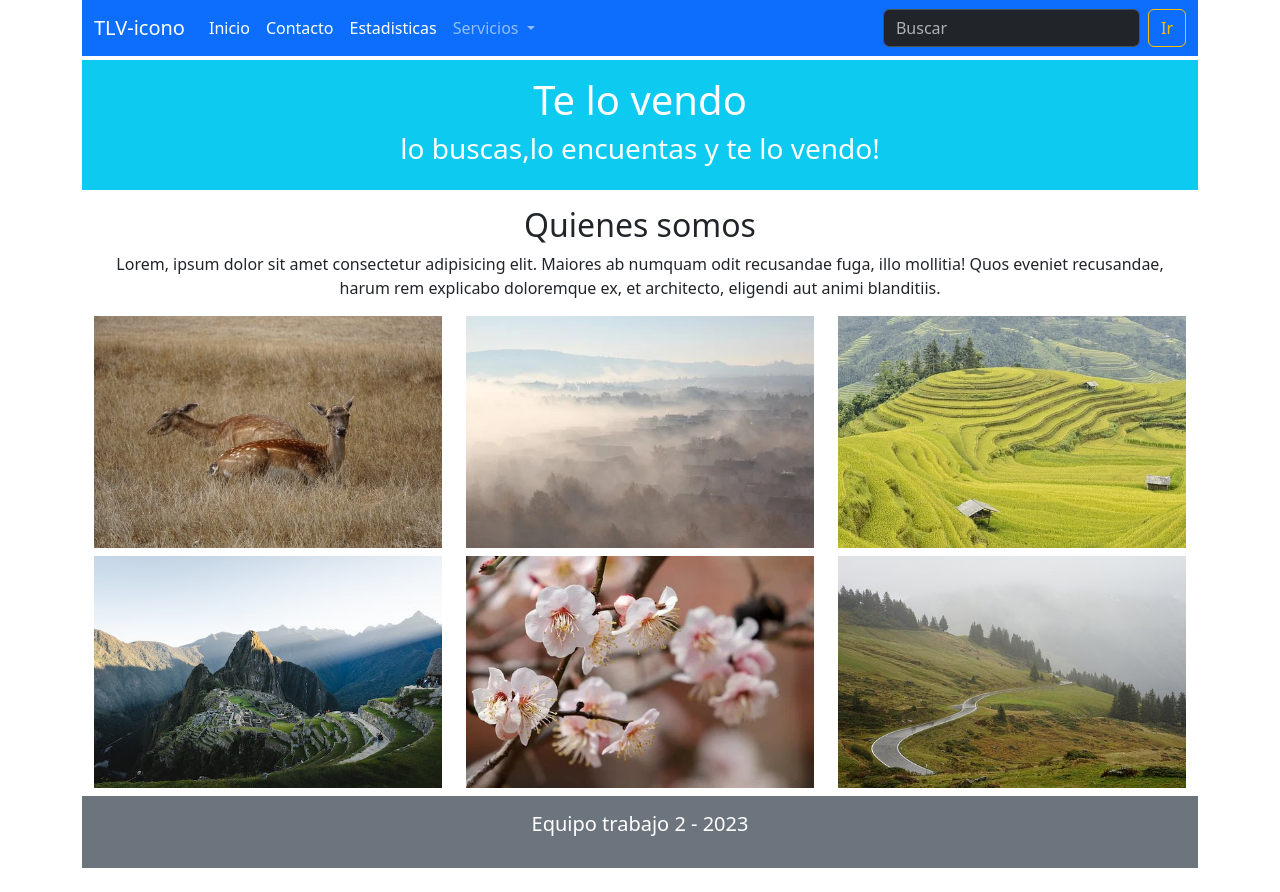
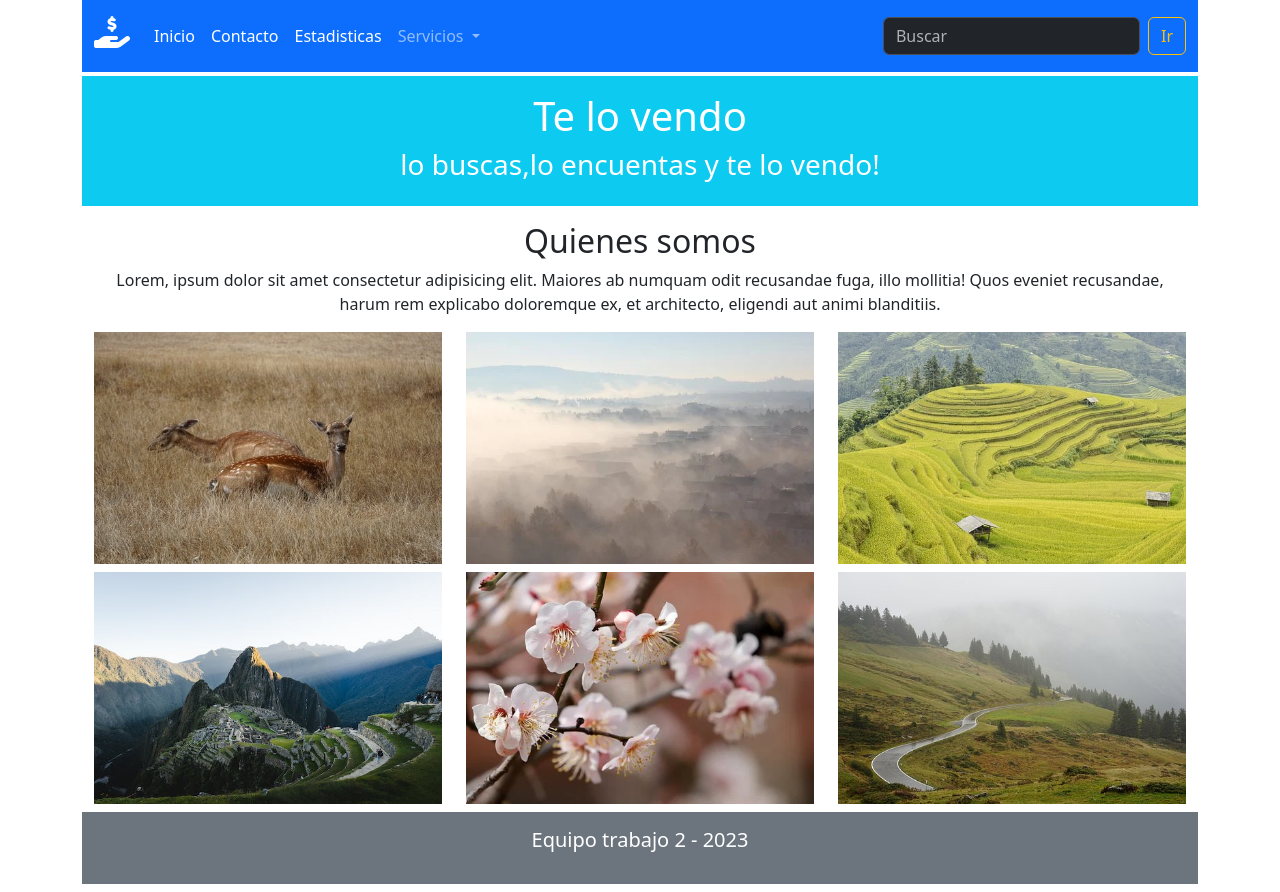
Before and after one commit to lsunhash24/te_lo_vendo-g2, a plain HTML site: page index.html in a window 1280 px wide. Drawn offline with nearby package versions, Linux system fonts and the light colour scheme.

Commit message:
se agrega icono en nav

```diff
--- a/index.html
+++ b/index.html
@@ -32,7 +32,7 @@
   <div class="container">
     <nav class="navbar navbar-expand-lg navbar bg-primary" data-bs-theme="dark">
       <div class="container-fluid">
-        <a class="navbar-brand" href="#">TLV-icono</a>
+        <a class="navbar-brand" href="#"><h2><i class="fa-sharp fa-solid fa-hand-holding-dollar"></i></i></h2></i></a>
         <button class="navbar-toggler" type="button" data-bs-toggle="collapse" data-bs-target="#navbarSupportedContent"
           aria-controls="navbarSupportedContent" aria-expanded="false" aria-label="Toggle navigation">
           <span class="navbar-toggler-icon"></span>
@@ -134,6 +134,7 @@
       integrity="sha384-qKXV1j0HvMUeCBQ+QVp7JcfGl760yU08IQ+GpUo5hlbpg51QRiuqHAJz8+BrxE/N" crossorigin="anonymous">
     </script>
     <script src="./assets/js/funciones.js"></script>
+    <script src="https://kit.fontawesome.com/50e66d6d32.js" crossorigin="anonymous"></script>
   </div>
 </body>
 
```
